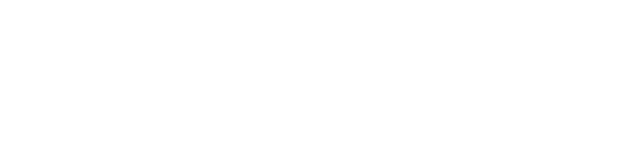
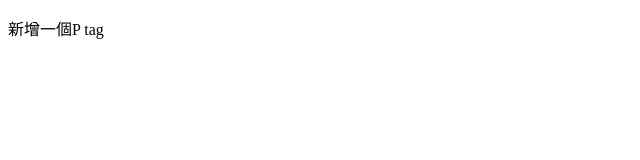
Before and after one commit to m89119/test123, a plain HTML site: page index.html in a window 1280 px wide. Shown: the whole page, without its empty margins (0-640 px from the left). Drawn offline with Linux system fonts and the light colour scheme.

Commit message:
new a p tag

```diff
--- a/index.html
+++ b/index.html
@@ -5,5 +5,7 @@
     <meta name="viewport" content="width=device-width, initial-scale=1.0" />
     <title>Document</title>
   </head>
-  <body></body>
+  <body>
+    <p>新增一個P tag</p>
+  </body>
 </html>
```
